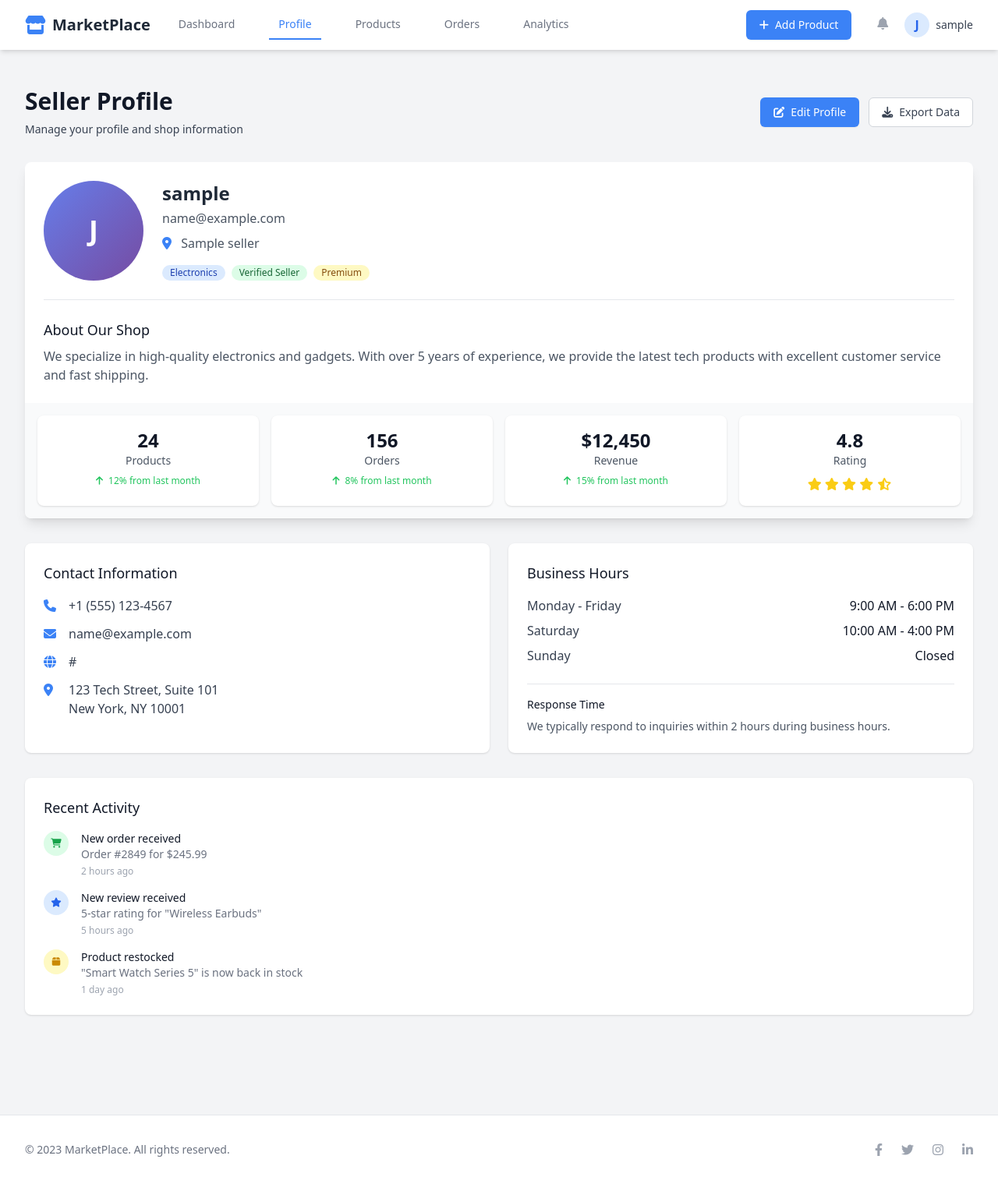
After one commit to smec-community-dev/shopzy-gopika-praseetha, a Django app: page /seller/profile in a window 1280 px wide. The commit adds this page. Shown: the whole page at 78% size. Run offline with Django 5.2, Linux system fonts and the light colour scheme; a user stored in the database is signed in; tables that the repository leaves empty hold one stand-in row (values such as "Sample post"); some libraries are stand-ins or nearby versions.

Commit message:
second commit

```diff
--- a/Seller/views.py
+++ b/Seller/views.py
@@ -1,8 +1,11 @@
 from django.contrib.auth.decorators import login_required
 from django.core.paginator import Paginator
 from django.shortcuts import render,redirect
+from django.utils.text import slugify
+
 from Core.models import User, SubCategory
-from User.models import Order
+from User.models import Order, OrderItem, Review
+from decorators.decorators import role_required
 from .models import Seller, Product, ProductImage
 from django.contrib.auth import authenticate,login,logout
 
@@ -30,8 +33,19 @@ def user_register(request):
     return render(request,'seller/seller_register.html')
 
 @login_required(login_url='seller/login')
+@role_required("seller", login_url="/seller/login")
 def seller_dashboard(request):
-    return render(request, 'seller/seller_dashboard.html')
+    seller = Seller.objects.get(user=request.user)
+    products = Product.objects.filter(seller=seller)
+    total_products = products.count()
+    order =OrderItem.objects.filter(product__seller=seller)
+    total_order=order.count()
+    productsvalues = Product.objects.filter(seller=seller).order_by('-id')
+
+    return render(request, 'seller/seller_dashboard.html',{
+        'products': products,
+        'total_products': total_products,'total_order':total_order,'productsvalues':productsvalues})
+
 def user_login(request):
     if request.method=="POST":
         name=request.POST.get('username')
@@ -45,6 +59,7 @@ def user_login(request):
 
     return render(request,'seller/seller_login.html')
 @login_required(login_url='/seller/login')
+@role_required("seller", login_url="/seller/login")
 def Create_Product(request):
     subcategories = SubCategory.objects.all()
     print(subcategories)
@@ -64,12 +79,13 @@ def Create_Product(request):
         product.product_name = request.POST.get("product_name")
         product.price = request.POST.get("price")
         product.description = request.POST.get("description")
-        product.slug = request.POST.get("slug")
+        product.slug = slugify(product.product_name)
         product.rating = request.POST.get("rating")
         product.stock = request.POST.get("stock")
         product.save()
 
         image = request.FILES.get("image")
+        print("imagefound")
         if image:
             ProductImage.objects.create(product=product, product_img=image)
 
@@ -80,6 +96,7 @@ def Create_Product(request):
         'products': products,
     })
 @login_required(login_url='/seller/login')
+@role_required("seller", login_url="/seller/login")
 def product_delete(request, slug):
     try:
         product = Product.objects.get(slug=slug, seller__user=request.user)
@@ -91,6 +108,7 @@ def product_delete(request, slug):
 
 
 @login_required(login_url='/seller/login')
+@role_required("seller", login_url="/seller/login")
 def edit_product(request, slug):
     product = Product.objects.get(slug=slug)
     subcategories = SubCategory.objects.all()
@@ -116,12 +134,33 @@ def edit_product(request, slug):
         'subcategories': subcategories,
     })
 @login_required(login_url='/seller/login')
+@role_required("seller", login_url="/seller/login")
 def order_list(request):
     seller = Seller.objects.get(user=request.user)
-    order=Order.objects.filter(order_items__product__seller=seller)
-    paginator = Paginator(order, 10)
+
+
+    order_items = OrderItem.objects.filter(product__seller=seller).select_related('order', 'product')
+
+    paginator = Paginator(order_items, 10)
     page_number = request.GET.get('page')
     orders = paginator.get_page(page_number)
+
     return render(request, 'seller/seller_orders.html', {
         'orders': orders
     })
+def order_single_list(request, id):
+    seller = Seller.objects.get(user=request.user)
+    order = OrderItem.objects.get(id=id, product__seller=seller)
+    print(order)
+    print(id)
+    return render(request, 'seller/seller_order_single.html', {'order': order})
+def product_single(request,slug):
+    product=Product.objects.get(slug=slug)
+    review=Review.objects.filter(product=product)
+    print(review)
+    return render(request,'seller/product_details.html',{'product':product,'review':review})
+
+def seller_profile(request):
+    seller=Seller.objects.get(user=request.user)
+    print(seller)
+    return render(request,'seller/seller_profile.html',{'seller':seller})
--- a/User/admin.py
+++ b/User/admin.py
@@ -1,7 +1,9 @@
 from django.contrib import admin
 
-from User.models import Order, OrderItem
+from User.models import Order, OrderItem, Customer, Review
 
 # Register your models here.
 admin.site.register(Order)
 admin.site.register(OrderItem)
+admin.site.register(Customer)
+admin.site.register(Review)
--- a/project/urls.py
+++ b/project/urls.py
@@ -32,6 +32,11 @@ urlpatterns = [
     path('delete_product/<slug:slug>/', views_seller.product_delete, name='product_delete'),
     path('edit_product/<slug:slug>/', views_seller.edit_product, name='edit_product'),
     path('seller/orders',views_seller.order_list,name='oderslist'),
+    path('seller/order/<int:id>/', views_seller.order_single_list, name='orderlist_single'),
+    path('seller/product_single/<slug:slug>',views_seller.product_single, name='product_single'),
+    path('seller/profile',views_seller.seller_profile,name='profile_update'),
+
+
 ]
 
 if settings.DEBUG:
--- /dev/null
+++ b/templates/seller/seller_profile.html
@@ -0,0 +1,283 @@
+<!DOCTYPE html>
+<html lang="en">
+<head>
+    <meta charset="UTF-8">
+    <meta name="viewport" content="width=device-width, initial-scale=1.0">
+    <title>Seller Profile</title>
+    <script src="https://cdn.tailwindcss.com"></script>
+    <link rel="stylesheet" href="https://cdnjs.cloudflare.com/ajax/libs/font-awesome/6.4.0/css/all.min.css">
+    <style>
+        .profile-image-placeholder {
+            background: linear-gradient(135deg, #667eea 0%, #764ba2 100%);
+        }
+        .stats-card {
+            transition: all 0.3s ease;
+        }
+        .stats-card:hover {
+            transform: translateY(-5px);
+        }
+    </style>
+</head>
+<body class="bg-gray-100">
+
+    <!-- Navigation Bar -->
+    <nav class="bg-white shadow-md">
+        <div class="max-w-7xl mx-auto px-4 sm:px-6 lg:px-8">
+            <div class="flex justify-between h-16">
+                <div class="flex items-center">
+                    <div class="flex-shrink-0 flex items-center">
+                        <i class="fas fa-store text-blue-500 text-2xl mr-2"></i>
+                        <span class="text-xl font-bold text-gray-800">MarketPlace</span>
+                    </div>
+                    <div class="hidden md:ml-6 md:flex md:space-x-8">
+                        <a href="#" class="text-gray-500 hover:text-blue-500 px-3 py-2 text-sm font-medium">Dashboard</a>
+                        <a href="#" class="text-blue-500 border-b-2 border-blue-500 px-3 py-2 text-sm font-medium">Profile</a>
+                        <a href="#" class="text-gray-500 hover:text-blue-500 px-3 py-2 text-sm font-medium">Products</a>
+                        <a href="#" class="text-gray-500 hover:text-blue-500 px-3 py-2 text-sm font-medium">Orders</a>
+                        <a href="#" class="text-gray-500 hover:text-blue-500 px-3 py-2 text-sm font-medium">Analytics</a>
+                    </div>
+                </div>
+                <div class="flex items-center">
+                    <div class="flex-shrink-0">
+                        <button type="button" class="relative inline-flex items-center px-4 py-2 border border-transparent text-sm font-medium rounded-md text-white bg-blue-500 shadow-sm hover:bg-blue-600 focus:outline-none">
+                            <i class="fas fa-plus mr-2"></i> Add Product
+                        </button>
+                    </div>
+                    <div class="ml-4 flex items-center md:ml-6">
+                        <button class="bg-white p-1 rounded-full text-gray-400 hover:text-gray-500 focus:outline-none">
+                            <i class="fas fa-bell h-6 w-6"></i>
+                        </button>
+                        <div class="ml-3 relative">
+                            <div class="flex items-center">
+                                <div class="h-8 w-8 rounded-full bg-blue-100 flex items-center justify-center text-blue-600 font-bold">
+                                    J
+                                </div>
+                                <span class="ml-2 text-sm font-medium text-gray-700">{{seller.user.username}}</span>
+                            </div>
+                        </div>
+                    </div>
+                </div>
+            </div>
+        </div>
+    </nav>
+
+    <!-- Main Content -->
+    <div class="max-w-7xl mx-auto py-6 sm:px-6 lg:px-8">
+        <div class="px-4 py-6 sm:px-0">
+
+            <!-- Page Header -->
+            <div class="flex flex-col md:flex-row md:justify-between md:items-center mb-8">
+                <div>
+                    <h1 class="text-3xl font-bold text-gray-900">Seller Profile</h1>
+                    <p class="mt-2 text-sm text-gray-700">Manage your profile and shop information</p>
+                </div>
+                <div class="mt-4 md:mt-0 flex space-x-3">
+                    <a href="#"
+                       class="inline-flex items-center px-4 py-2 border border-transparent text-sm font-medium rounded-md shadow-sm text-white bg-blue-500 hover:bg-blue-600 focus:outline-none">
+                        <i class="fas fa-edit mr-2"></i> Edit Profile
+                    </a>
+                    <button class="inline-flex items-center px-4 py-2 border border-gray-300 text-sm font-medium rounded-md text-gray-700 bg-white hover:bg-gray-50 focus:outline-none">
+                        <i class="fas fa-download mr-2"></i> Export Data
+                    </button>
+                </div>
+            </div>
+
+            <!-- Profile Card -->
+            <div class="bg-white shadow-lg rounded-lg overflow-hidden hover:shadow-xl transition duration-300 mb-8">
+                <div class="p-6">
+                    <div class="flex flex-col md:flex-row items-center space-y-6 md:space-y-0 md:space-x-6">
+                        <!-- Profile Image -->
+                        <div class="w-32 h-32 rounded-full profile-image-placeholder flex items-center justify-center text-white text-4xl font-bold">
+                            J
+                        </div>
+                        <div class="text-center md:text-left">
+                            <h2 class="text-2xl font-semibold text-gray-800">{{seller.user.username}}</h2>
+                            <p class="text-gray-600 mt-1">{{seller.user.email}}</p>
+                            <p class="text-gray-600 mt-2">
+                                <i class="fas fa-map-marker-alt mr-2 text-blue-500"></i>
+                                {{seller.shop_name}}
+                            </p>
+                            <div class="mt-4 flex flex-wrap gap-2">
+                                <span class="inline-flex items-center px-2.5 py-0.5 rounded-full text-xs font-medium bg-blue-100 text-blue-800">
+                                    Electronics
+                                </span>
+                                <span class="inline-flex items-center px-2.5 py-0.5 rounded-full text-xs font-medium bg-green-100 text-green-800">
+                                    Verified Seller
+                                </span>
+                                <span class="inline-flex items-center px-2.5 py-0.5 rounded-full text-xs font-medium bg-yellow-100 text-yellow-800">
+                                    Premium
+                                </span>
+                            </div>
+                        </div>
+                    </div>
+
+                    <!-- Shop Description -->
+                    <div class="mt-6 border-t border-gray-200 pt-6">
+                        <h3 class="text-lg font-medium text-gray-900">About Our Shop</h3>
+                        <p class="mt-2 text-gray-600">
+                            We specialize in high-quality electronics and gadgets. With over 5 years of experience,
+                            we provide the latest tech products with excellent customer service and fast shipping.
+                        </p>
+                    </div>
+                </div>
+
+                <!-- Stats Section -->
+                <div class="bg-gray-50 p-4 grid grid-cols-1 md:grid-cols-4 gap-4 text-center text-gray-700">
+                    <div class="stats-card bg-white p-4 rounded-lg shadow">
+                        <p class="font-bold text-2xl text-gray-900">24</p>
+                        <p class="text-sm text-gray-600">Products</p>
+                        <div class="mt-2 text-xs text-green-500">
+                            <i class="fas fa-arrow-up mr-1"></i> 12% from last month
+                        </div>
+                    </div>
+                    <div class="stats-card bg-white p-4 rounded-lg shadow">
+                        <p class="font-bold text-2xl text-gray-900">156</p>
+                        <p class="text-sm text-gray-600">Orders</p>
+                        <div class="mt-2 text-xs text-green-500">
+                            <i class="fas fa-arrow-up mr-1"></i> 8% from last month
+                        </div>
+                    </div>
+                    <div class="stats-card bg-white p-4 rounded-lg shadow">
+                        <p class="font-bold text-2xl text-gray-900">$12,450</p>
+                        <p class="text-sm text-gray-600">Revenue</p>
+                        <div class="mt-2 text-xs text-green-500">
+                            <i class="fas fa-arrow-up mr-1"></i> 15% from last month
+                        </div>
+                    </div>
+                    <div class="stats-card bg-white p-4 rounded-lg shadow">
+                        <p class="font-bold text-2xl text-gray-900">4.8</p>
+                        <p class="text-sm text-gray-600">Rating</p>
+                        <div class="mt-2 text-yellow-400">
+                            <i class="fas fa-star"></i>
+                            <i class="fas fa-star"></i>
+                            <i class="fas fa-star"></i>
+                            <i class="fas fa-star"></i>
+                            <i class="fas fa-star-half-alt"></i>
+                        </div>
+                    </div>
+                </div>
+            </div>
+
+            <!-- Additional Information Section -->
+            <div class="grid grid-cols-1 md:grid-cols-2 gap-6 mb-8">
+                <!-- Contact Information -->
+                <div class="bg-white shadow rounded-lg p-6">
+                    <h3 class="text-lg font-medium text-gray-900 mb-4">Contact Information</h3>
+                    <div class="space-y-3">
+                        <div class="flex items-center">
+                            <i class="fas fa-phone text-blue-500 w-5 mr-3"></i>
+                            <span class="text-gray-700">+1 (555) 123-4567</span>
+                        </div>
+                        <div class="flex items-center">
+                            <i class="fas fa-envelope text-blue-500 w-5 mr-3"></i>
+                            <span class="text-gray-700">{{seller.user.email}}</span>
+                        </div>
+                        <div class="flex items-center">
+                            <i class="fas fa-globe text-blue-500 w-5 mr-3"></i>
+                            <span class="text-gray-700">{{seller.website}}</span>
+                        </div>
+                        <div class="flex items-start">
+                            <i class="fas fa-map-marker-alt text-blue-500 w-5 mr-3 mt-1"></i>
+                            <span class="text-gray-700">123 Tech Street, Suite 101<br>New York, NY 10001</span>
+                        </div>
+                    </div>
+                </div>
+
+                <!-- Business Hours -->
+                <div class="bg-white shadow rounded-lg p-6">
+                    <h3 class="text-lg font-medium text-gray-900 mb-4">Business Hours</h3>
+                    <div class="space-y-2">
+                        <div class="flex justify-between">
+                            <span class="text-gray-700">Monday - Friday</span>
+                            <span class="text-gray-900 font-medium">9:00 AM - 6:00 PM</span>
+                        </div>
+                        <div class="flex justify-between">
+                            <span class="text-gray-700">Saturday</span>
+                            <span class="text-gray-900 font-medium">10:00 AM - 4:00 PM</span>
+                        </div>
+                        <div class="flex justify-between">
+                            <span class="text-gray-700">Sunday</span>
+                            <span class="text-gray-900 font-medium">Closed</span>
+                        </div>
+                    </div>
+                    <div class="mt-6 pt-4 border-t border-gray-200">
+                        <h4 class="text-sm font-medium text-gray-900 mb-2">Response Time</h4>
+                        <p class="text-sm text-gray-600">We typically respond to inquiries within 2 hours during business hours.</p>
+                    </div>
+                </div>
+            </div>
+
+            <!-- Recent Activity -->
+            <div class="bg-white shadow rounded-lg p-6 mb-8">
+                <h3 class="text-lg font-medium text-gray-900 mb-4">Recent Activity</h3>
+                <div class="space-y-4">
+                    <div class="flex items-start">
+                        <div class="flex-shrink-0">
+                            <div class="w-8 h-8 rounded-full bg-green-100 flex items-center justify-center">
+                                <i class="fas fa-shopping-cart text-green-600 text-xs"></i>
+                            </div>
+                        </div>
+                        <div class="ml-4">
+                            <p class="text-sm font-medium text-gray-900">New order received</p>
+                            <p class="text-sm text-gray-500">Order #2849 for $245.99</p>
+                            <p class="text-xs text-gray-400 mt-1">2 hours ago</p>
+                        </div>
+                    </div>
+                    <div class="flex items-start">
+                        <div class="flex-shrink-0">
+                            <div class="w-8 h-8 rounded-full bg-blue-100 flex items-center justify-center">
+                                <i class="fas fa-star text-blue-600 text-xs"></i>
+                            </div>
+                        </div>
+                        <div class="ml-4">
+                            <p class="text-sm font-medium text-gray-900">New review received</p>
+                            <p class="text-sm text-gray-500">5-star rating for "Wireless Earbuds"</p>
+                            <p class="text-xs text-gray-400 mt-1">5 hours ago</p>
+                        </div>
+                    </div>
+                    <div class="flex items-start">
+                        <div class="flex-shrink-0">
+                            <div class="w-8 h-8 rounded-full bg-yellow-100 flex items-center justify-center">
+                                <i class="fas fa-box text-yellow-600 text-xs"></i>
+                            </div>
+                        </div>
+                        <div class="ml-4">
+                            <p class="text-sm font-medium text-gray-900">Product restocked</p>
+                            <p class="text-sm text-gray-500">"Smart Watch Series 5" is now back in stock</p>
+                            <p class="text-xs text-gray-400 mt-1">1 day ago</p>
+                        </div>
+                    </div>
+                </div>
+            </div>
+        </div>
+    </div>
+
+    <!-- Footer -->
+    <footer class="bg-white border-t border-gray-200 mt-12">
+        <div class="max-w-7xl mx-auto py-8 px-4 sm:px-6 lg:px-8">
+            <div class="md:flex md:items-center md:justify-between">
+                <div class="flex justify-center md:justify-start space-x-6 md:order-2">
+                    <a href="#" class="text-gray-400 hover:text-gray-500">
+                        <i class="fab fa-facebook-f"></i>
+                    </a>
+                    <a href="#" class="text-gray-400 hover:text-gray-500">
+                        <i class="fab fa-twitter"></i>
+                    </a>
+                    <a href="#" class="text-gray-400 hover:text-gray-500">
+                        <i class="fab fa-instagram"></i>
+                    </a>
+                    <a href="#" class="text-gray-400 hover:text-gray-500">
+                        <i class="fab fa-linkedin-in"></i>
+                    </a>
+                </div>
+                <div class="mt-8 md:mt-0 md:order-1">
+                    <p class="text-center text-sm text-gray-500">
+                        &copy; 2023 MarketPlace. All rights reserved.
+                    </p>
+                </div>
+            </div>
+        </div>
+    </footer>
+
+</body>
+</html>
```
Also changed, not shown: templates/seller/product_details.html (added, +55 -0 lines), templates/seller/seller_addproduct.html (+14 -8 lines), templates/seller/seller_dashboard.html (+17 -39 lines), templates/seller/seller_order_single.html (added, +52 -0 lines), templates/seller/seller_orders.html (+18 -3 lines).
